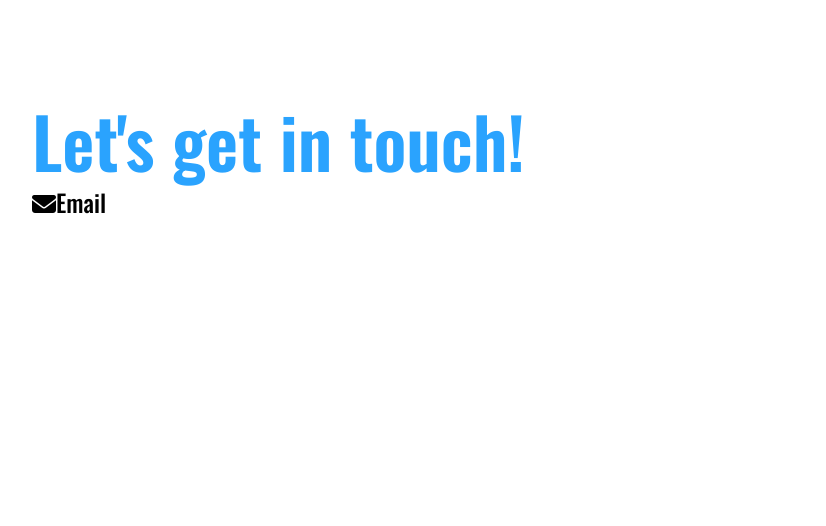
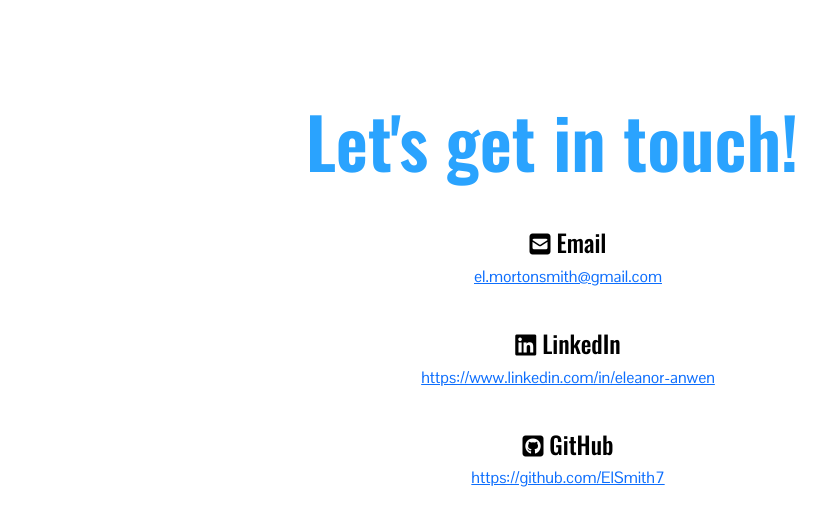
Before and after one commit to ElSmith7/portfolio-project, a plain HTML site: page contact.html in a window 1280 px wide. Shown: the whole page, without its empty margins (88-914 px from the left). Drawn offline with nearby package versions, Linux system fonts and the light colour scheme.

Commit message:
added contact list of links and styled

```diff
--- a/contact.html
+++ b/contact.html
@@ -34,8 +34,27 @@
   <body>
     <div class="container content-container">
       <div class="content">
-        <h1>Let's get in touch!</h1>
-        <h4><i class="fa-solid fa-envelope"></i>Email</h4>
+        <h1 class="text-center mb-5">Let's get in touch!</h1>
+        <ul class="text-center">
+          <li>
+            <h4><i class="fa-solid fa-square-envelope"></i> Email</h4>
+            <a href="mailto:el.mortonsmith@gmail.com"
+              >el.mortonsmith@gmail.com</a
+            >
+          </li>
+          <li>
+            <h4><i class="fa-brands fa-linkedin"></i> LinkedIn</h4>
+            <a href="https://www.linkedin.com/in/eleanor-anwen-28038a174/"
+              >https://www.linkedin.com/in/eleanor-anwen</a
+            >
+          </li>
+          <li>
+            <h4><i class="fa-brands fa-github-square"></i> GitHub</h4>
+            <a href="https://github.com/ElSmith7"
+              >https://github.com/ElSmith7</a
+            >
+          </li>
+        </ul>
       </div>
     </div>
   </body>
--- a/src/styles.css
+++ b/src/styles.css
@@ -53,6 +53,10 @@ h6 {
 .content h2 {
   color: var(--primary-color);
   font-size: 24px;
+}
+.content li {
+  list-style: none;
+  margin-bottom: 40px;
 }
 .hero {
   background-color: var(--primary-color);
```
